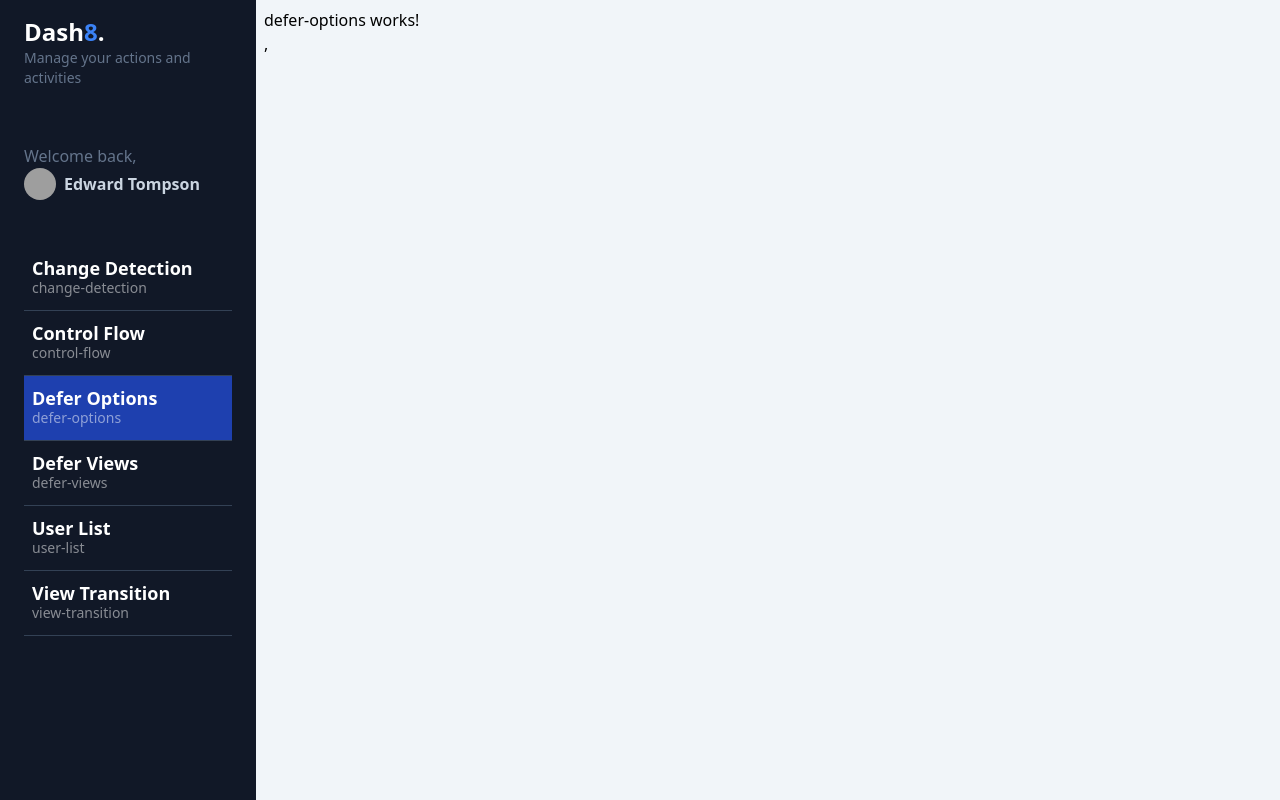
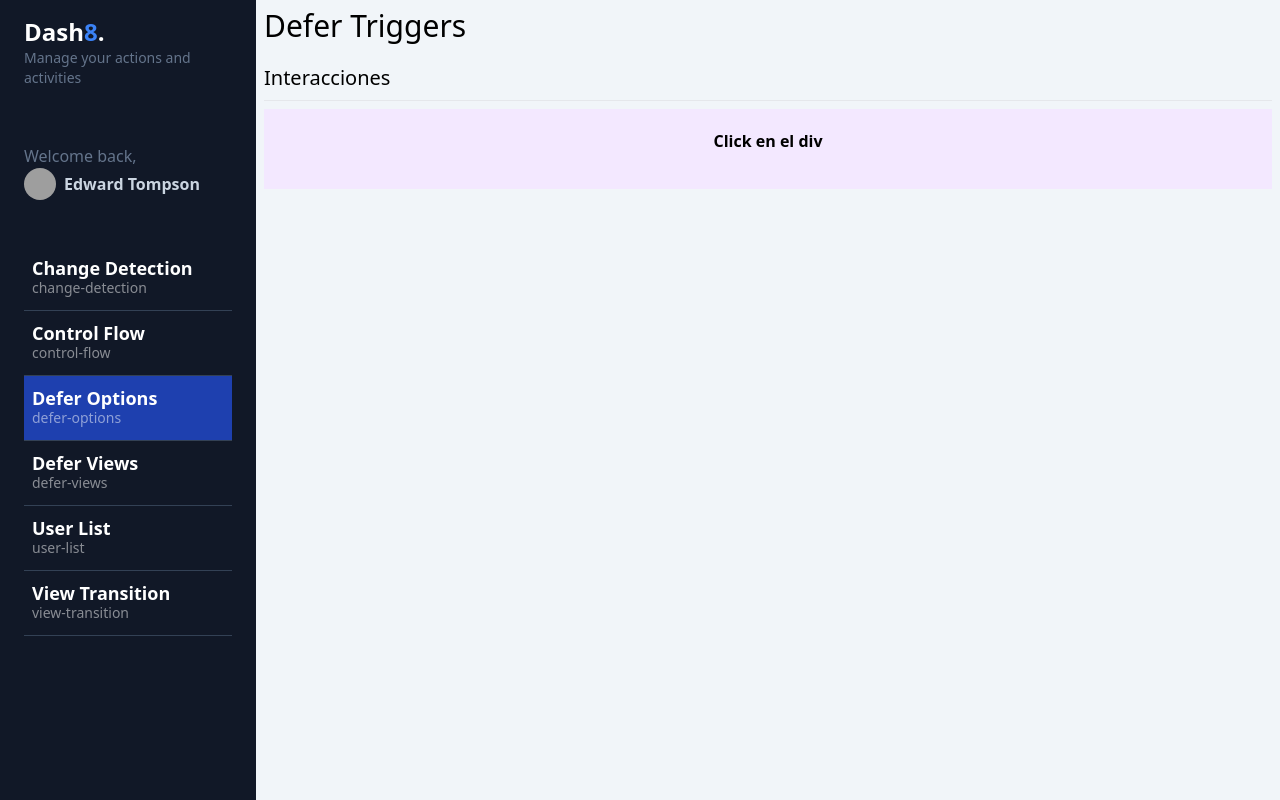
Before and after one commit to Zoloz966/Angular17-, an Angular app: page /dashboard/defer-options in a window 1280 px wide. Built offline with nearby package versions, Linux system fonts and the light colour scheme; grey boxes are pictures that could not be loaded.

Commit message:
Add @Defer on interaction in defer options component

```diff
--- a/src/app/dashboard/pages/defer-options/defer-options.component.html
+++ b/src/app/dashboard/pages/defer-options/defer-options.component.html
@@ -1 +1,16 @@
-<p>defer-options works!</p>,
+<app-title title="Defer Triggers" />
+
+<section>
+  <h1 class="text-xl">Interacciones</h1>
+  <hr class="my-2" />
+
+  @defer (on interaction) {
+  <app-heavy-loaders-fast cssClass="bg-blue-500 h-20 grid text-center">
+    <span class="text-white mt-5 font-semibold">On Interaction</span>
+  </app-heavy-loaders-fast>
+  } @placeholder {
+  <div class="w-full h-20 bg-purple-100 grid text-center">
+    <span class=" mt-5 font-semibold">Click en el div</span>
+  </div>
+  }
+</section>
--- a/src/app/dashboard/pages/defer-options/defer-options.component.ts
+++ b/src/app/dashboard/pages/defer-options/defer-options.component.ts
@@ -1,9 +1,11 @@
 import { CommonModule } from '@angular/common';
 import { Component } from '@angular/core';
+import { HeavyLoadersFastComponent } from '@shared/heavy-loaders/heavy-loaders-fast.component';
+import { TitleComponent } from '@shared/title/title.component';
 
 @Component({
   standalone: true,
-  imports: [CommonModule],
+  imports: [CommonModule, TitleComponent, HeavyLoadersFastComponent],
   templateUrl: './defer-options.component.html',
   styles: `
     :host {
--- a/src/app/shared/heavy-loaders/heavy-loaders-fast.component.ts
+++ b/src/app/shared/heavy-loaders/heavy-loaders-fast.component.ts
@@ -1,15 +1,22 @@
 import { CommonModule } from '@angular/common';
-import { Component } from '@angular/core';
+import { Component, Input } from '@angular/core';
 
 @Component({
   selector: 'app-heavy-loaders-fast',
   standalone: true,
   imports: [CommonModule],
-  template: `<h1>Hola mundo</h1>`,
-  styles: `
-    :host {
-      display: block;
-    }
+  template: `
+    <section [ngClass]="['w-full', cssClass]">
+      <ng-content />
+    </section>
   `,
 })
-export class HeavyLoadersFastComponent {}
+export class HeavyLoadersFastComponent {
+  @Input({ required: true }) cssClass!: string;
+
+  constructor(){
+    console.log('Creado HLF');
+
+  }
+
+}
```
